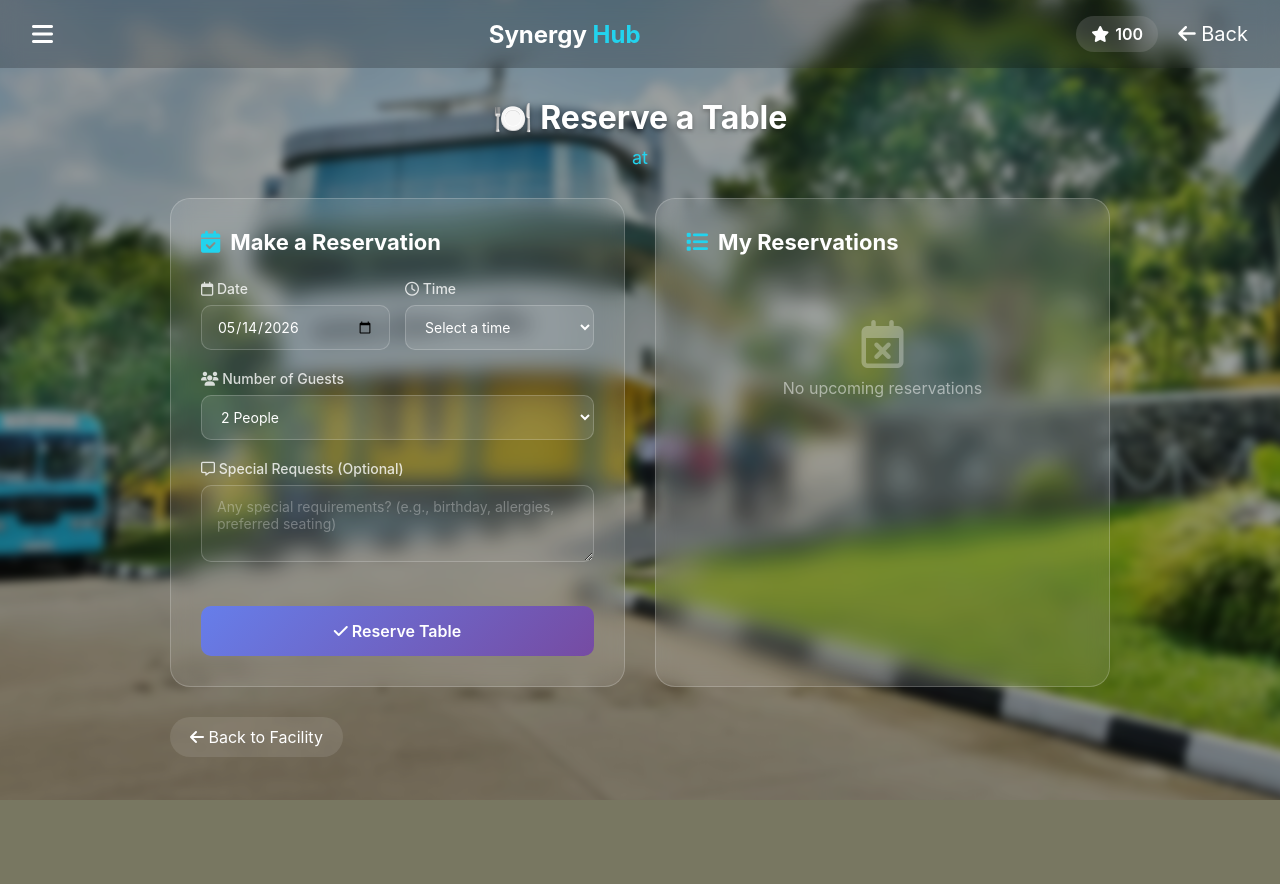
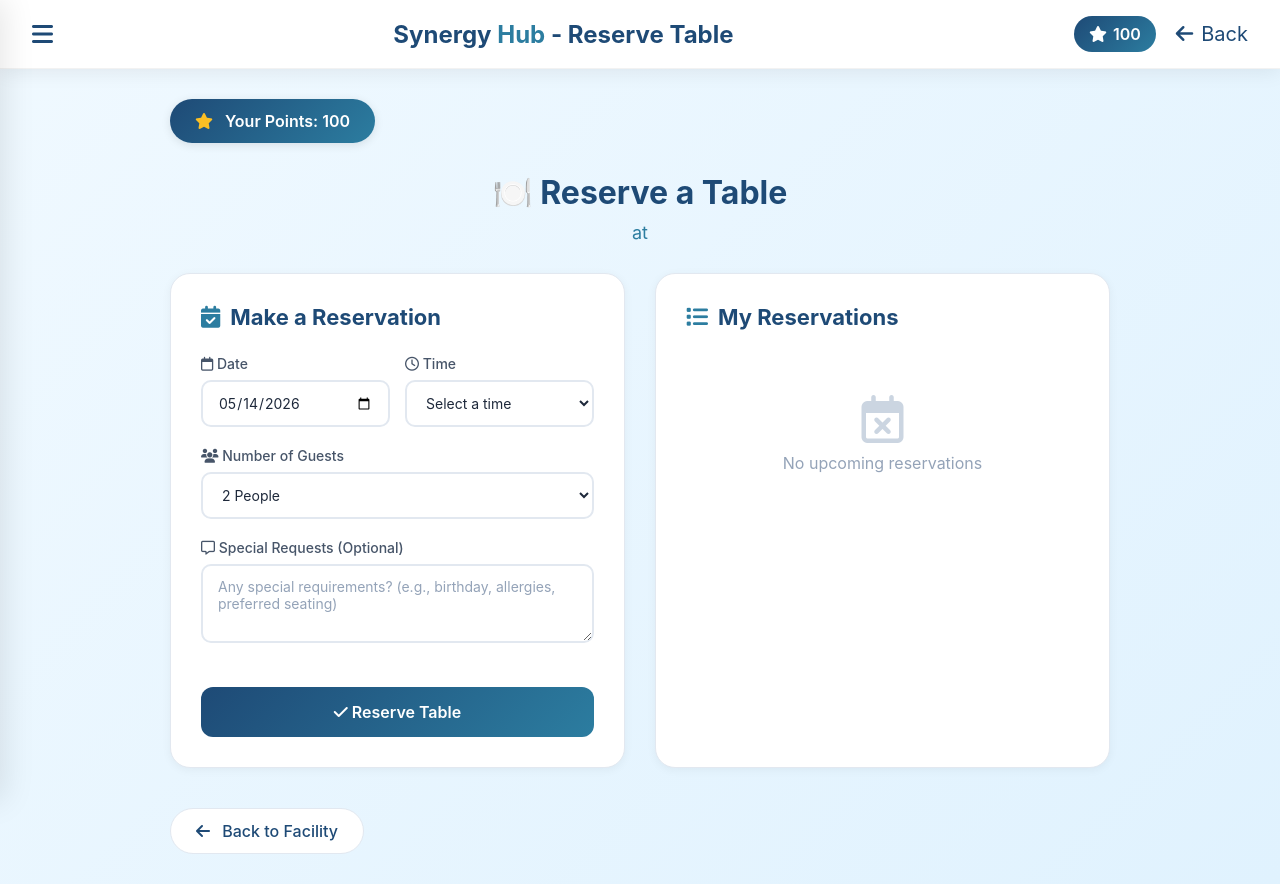
Before and after one commit to Dilshan-wijayawardhane/5CS024-Collaborative-Development, a PHP site: page /reserve_table.php in a window 1280 px wide. Before the commit the page ends 800 px from the top, so only its background shows below. Run offline with PHP 8.4, Linux system fonts and the light colour scheme; a user stored in the database is signed in; data comes from the database, SQL or seed files in the repository; data that the repository does not hold is empty.

Commit message:
Update reserve_table.php

```diff
--- a/synergy-hub_Full_Project/reserve_table.php
+++ b/synergy-hub_Full_Project/reserve_table.php
@@ -43,7 +43,6 @@
 mysqli_stmt_bind_param($reservations_stmt, "ii", $user_id, $facility_id);
 mysqli_stmt_execute($reservations_stmt);
 $reservations_result = mysqli_stmt_get_result($reservations_stmt);
-
 
 $user_sql = "SELECT PointsBalance FROM Users WHERE UserID = ?";
 $user_stmt = mysqli_prepare($conn, $user_sql);
@@ -95,7 +94,6 @@
     <meta charset="UTF-8">
     <meta name="viewport" content="width=device-width, initial-scale=1.0">
     <title>Reserve Table - Synergy Hub</title>
-    <link rel="stylesheet" href="style.css">
     <style>
         * {
             margin: 0;
@@ -106,47 +104,29 @@
 
         body {
             min-height: 100vh;
+            background: linear-gradient(135deg, #f0f9ff 0%, #e0f2fe 100%);
             position: relative;
         }
 
-        .bg {
-            position: fixed;
-            top: 0;
-            left: 0;
-            right: 0;
-            bottom: 0;
-            z-index: -1;
-        }
-
-        .bg::before {
-            content: "";
-            position: absolute;
-            inset: 0;
-            background-image: url("campus.jpg");
-            background-size: cover;
-            background-position: center;
-            filter: blur(4px) brightness(0.65);
-            transform: scale(1.05);
-            pointer-events: none;
-        }
-
+        /* NAVBAR - White/Blue theme */
         .navbar {
             display: flex;
             justify-content: space-between;
             align-items: center;
             padding: 16px 32px;
-            background: rgba(0,0,0,0.2);
-            backdrop-filter: blur(10px);
+            background: white;
+            box-shadow: 0 2px 20px rgba(0, 0, 0, 0.08);
+            border-bottom: 1px solid rgba(0, 0, 0, 0.05);
         }
 
         .logo {
             font-size: 24px;
             font-weight: 700;
-            color: white;
+            color: #1e4a76;
         }
 
         .logo span {
-            color: #22d3ee;
+            color: #2c7da0;
         }
 
         .icons {
@@ -156,9 +136,14 @@
         }
 
         .menu-btn {
-            color: white;
+            color: #1e4a76;
             font-size: 24px;
             cursor: pointer;
+            transition: transform 0.3s ease;
+        }
+
+        .menu-btn.active {
+            transform: rotate(90deg);
         }
 
         .points {
@@ -168,42 +153,178 @@
             font-weight: 600;
             padding: 8px 15px;
             border-radius: 20px;
-            background: rgba(255,255,255,0.15);
-            backdrop-filter: blur(10px);
+            background: linear-gradient(135deg, #1e4a76 0%, #2c7da0 100%);
+            color: white;
+            transition: all 0.3s;
+        }
+
+        .home-link {
+            color: #1e4a76;
+            font-size: 20px;
+            text-decoration: none;
+            transition: color 0.3s;
+            display: flex;
+            align-items: center;
+            gap: 8px;
+        }
+
+        .home-link:hover {
+            color: #2c7da0;
+        }
+
+        /* SIDEBAR - White/Blue theme */
+        .sidebar {
+            position: fixed;
+            left: -280px;
+            top: 0;
+            width: 280px;
+            height: 100%;
+            background: white;
+            transition: 0.4s cubic-bezier(0.4, 0, 0.2, 1);
+            z-index: 9999;
+            box-shadow: 4px 0 30px rgba(0, 0, 0, 0.1);
+            border-right: 1px solid rgba(0, 0, 0, 0.08);
+            overflow-y: auto;
+        }
+
+        .sidebar.active {
+            left: 0;
+        }
+
+        .sidebar-header {
+            padding: 25px 20px 20px 20px;
+            border-bottom: 1px solid rgba(0, 0, 0, 0.08);
+            margin-bottom: 15px;
+            background: linear-gradient(135deg, #1e4a76 0%, #2c7da0 100%);
+        }
+
+        .sidebar-header h2 {
+            color: white;
+            font-size: 24px;
+            font-weight: 700;
+            margin: 0 0 5px 0;
+        }
+
+        .sidebar-header p {
+            color: rgba(255, 255, 255, 0.8);
+            font-size: 13px;
+            margin: 0;
+        }
+
+        .sidebar-header p i {
+            color: #22d3ee;
+            margin-right: 5px;
+        }
+
+        .sidebar-user {
+            padding: 15px 20px;
+            background: #f8fafc;
+            margin: 0 15px 20px 15px;
+            border-radius: 16px;
+            border: 1px solid #e2e8f0;
+            display: flex;
+            align-items: center;
+            gap: 12px;
+        }
+
+        .sidebar-user-avatar {
+            width: 45px;
+            height: 45px;
+            border-radius: 12px;
+            background: linear-gradient(135deg, #1e4a76 0%, #2c7da0 100%);
+            display: flex;
+            align-items: center;
+            justify-content: center;
+            font-size: 20px;
             color: white;
         }
 
-        .home-link {
-            color: white;
-            font-size: 20px;
-            text-decoration: none;
+        .sidebar-user-info h4 {
+            color: #1e293b;
+            font-size: 15px;
+            margin: 0 0 3px 0;
+            font-weight: 600;
         }
 
-        .sidebar {
-            position: fixed;
-            left: -260px;
-            top: 0;
-            width: 260px;
-            height: 100%;
-            background: #0f172a;
-            padding-top: 70px;
-            transition: .35s;
-            z-index: 9999;
+        .sidebar-user-info p {
+            color: #64748b;
+            font-size: 12px;
+            margin: 0;
         }
 
-        .sidebar a {
-            display: block;
-            padding: 15px 20px;
-            color: white;
-            text-decoration: none;
-            opacity: .8;
-            transition: all 0.3s;
+        .sidebar-user-info p i {
+            color: #fbbf24;
         }
 
-        .sidebar a:hover {
-            opacity: 1;
-            background: #1e293b;
-            padding-left: 30px;
+        .sidebar-nav {
+            list-style: none;
+            padding: 0;
+            margin: 0;
+        }
+
+        .sidebar-nav-item {
+            margin: 4px 12px;
+        }
+
+        .sidebar-nav-link {
+            display: flex;
+            align-items: center;
+            padding: 12px 18px;
+            color: #475569;
+            text-decoration: none;
+            border-radius: 12px;
+            transition: all 0.3s ease;
+            gap: 12px;
+            font-weight: 500;
+            font-size: 15px;
+        }
+
+        .sidebar-nav-link i {
+            width: 22px;
+            font-size: 1.1rem;
+            color: #94a3b8;
+            transition: all 0.3s ease;
+        }
+
+        .sidebar-nav-link:hover {
+            background: #e0f2fe;
+            color: #1e4a76;
+        }
+
+        .sidebar-nav-link:hover i {
+            color: #2c7da0;
+        }
+
+        .sidebar-nav-link.active {
+            background: #e0f2fe;
+            color: #1e4a76;
+            border-left: 3px solid #2c7da0;
+        }
+
+        .sidebar-badge {
+            background: #ef4444;
+            color: white;
+            font-size: 10px;
+            font-weight: 600;
+            padding: 2px 6px;
+            border-radius: 30px;
+            margin-left: auto;
+        }
+
+        .sidebar-overlay {
+            position: fixed;
+            top: 0;
+            left: 0;
+            right: 0;
+            bottom: 0;
+            background: rgba(0, 0, 0, 0.4);
+            backdrop-filter: blur(3px);
+            z-index: 9998;
+            display: none;
+        }
+
+        .sidebar-overlay.active {
+            display: block;
         }
 
         .container {
@@ -213,31 +334,34 @@
         }
 
         .page-title {
-            color: white;
+            color: #1e4a76;
             font-size: 32px;
             margin-bottom: 10px;
             text-align: center;
-            text-shadow: 0 2px 4px rgba(0,0,0,0.3);
         }
 
         .facility-name {
-            color: #22d3ee;
+            color: #2c7da0;
             font-size: 18px;
             text-align: center;
             margin-bottom: 30px;
         }
 
         .points-badge {
-            background: rgba(255,255,255,0.15);
-            backdrop-filter: blur(10px);
+            background: linear-gradient(135deg, #1e4a76 0%, #2c7da0 100%);
             color: white;
-            padding: 15px 25px;
+            padding: 12px 25px;
             border-radius: 50px;
             display: inline-block;
             margin-bottom: 30px;
             font-weight: 600;
-            font-size: 18px;
-            border: 1px solid rgba(255,255,255,0.2);
+            font-size: 16px;
+            box-shadow: 0 2px 10px rgba(0, 0, 0, 0.1);
+        }
+
+        .points-badge i {
+            color: #fbbf24;
+            margin-right: 8px;
         }
 
         .reservation-container {
@@ -249,15 +373,15 @@
 
         /* Reservation Form */
         .reservation-form {
-            background: rgba(255,255,255,0.1);
-            backdrop-filter: blur(10px);
+            background: white;
             border-radius: 20px;
             padding: 30px;
-            border: 1px solid rgba(255,255,255,0.2);
+            border: 1px solid #e2e8f0;
+            box-shadow: 0 2px 10px rgba(0, 0, 0, 0.05);
         }
 
         .form-title {
-            color: white;
+            color: #1e4a76;
             font-size: 22px;
             margin-bottom: 25px;
             display: flex;
@@ -266,7 +390,7 @@
         }
 
         .form-title i {
-            color: #22d3ee;
+            color: #2c7da0;
         }
 
         .form-group {
@@ -275,7 +399,7 @@
 
         .form-group label {
             display: block;
-            color: rgba(255,255,255,0.8);
+            color: #475569;
             margin-bottom: 8px;
             font-size: 14px;
             font-weight: 500;
@@ -287,9 +411,9 @@
             width: 100%;
             padding: 12px 15px;
             border-radius: 10px;
-            border: 1px solid rgba(255,255,255,0.2);
-            background: rgba(255,255,255,0.05);
-            color: white;
+            border: 2px solid #e2e8f0;
+            background: white;
+            color: #1e293b;
             font-size: 14px;
             outline: none;
             transition: all 0.3s;
@@ -298,23 +422,17 @@
         .form-group input:focus,
         .form-group select:focus,
         .form-group textarea:focus {
-            border-color: #22d3ee;
-            background: rgba(255,255,255,0.1);
+            border-color: #2c7da0;
+            box-shadow: 0 0 0 3px rgba(44, 125, 160, 0.1);
         }
 
         .form-group input::placeholder,
         .form-group textarea::placeholder {
-            color: rgba(255,255,255,0.3);
+            color: #94a3b8;
         }
 
         .form-group select {
             cursor: pointer;
-            background: rgba(255,255,255,0.1);
-        }
-
-        .form-group select option {
-            background: #1e293b;
-            color: white;
         }
 
         .form-row {
@@ -323,43 +441,12 @@
             gap: 15px;
         }
 
-
-        .time-slots {
-            display: grid;
-            grid-template-columns: repeat(3, 1fr);
-            gap: 10px;
-            margin-top: 10px;
-        }
-
-        .time-slot {
-            padding: 12px 8px;
-            text-align: center;
-            background: rgba(255,255,255,0.05);
-            border: 1px solid rgba(255,255,255,0.2);
-            border-radius: 10px;
-            color: white;
-            cursor: pointer;
-            transition: all 0.3s;
-            font-size: 13px;
-        }
-
-        .time-slot:hover {
-            background: rgba(255,255,255,0.15);
-            border-color: #22d3ee;
-        }
-
-        .time-slot.selected {
-            background: linear-gradient(135deg, #667eea 0%, #764ba2 100%);
-            border-color: transparent;
-        }
-
-
         .submit-btn {
             width: 100%;
             padding: 15px;
-            background: linear-gradient(135deg, #667eea 0%, #764ba2 100%);
+            background: linear-gradient(135deg, #1e4a76 0%, #2c7da0 100%);
             border: none;
-            border-radius: 10px;
+            border-radius: 12px;
             color: white;
             font-weight: 600;
             cursor: pointer;
@@ -370,14 +457,13 @@
 
         .submit-btn:hover {
             transform: translateY(-2px);
-            box-shadow: 0 5px 20px rgba(102, 126, 234, 0.4);
+            box-shadow: 0 5px 20px rgba(30, 74, 118, 0.3);
         }
 
-
         .success-msg {
-            background: rgba(16, 185, 129, 0.2);
+            background: #dcfce7;
             border: 1px solid #10b981;
-            color: #10b981;
+            color: #166534;
             padding: 15px;
             border-radius: 10px;
             margin-bottom: 20px;
@@ -385,30 +471,30 @@
         }
 
         .error-msg {
-            background: rgba(239, 68, 68, 0.2);
+            background: #fee2e2;
             border: 1px solid #ef4444;
-            color: #ef4444;
+            color: #b91c1c;
             padding: 15px;
             border-radius: 10px;
             margin-bottom: 20px;
             text-align: center;
         }
 
-
+        /* My Reservations */
         .my-reservations {
-            background: rgba(255,255,255,0.1);
-            backdrop-filter: blur(10px);
+            background: white;
             border-radius: 20px;
             padding: 30px;
-            border: 1px solid rgba(255,255,255,0.2);
+            border: 1px solid #e2e8f0;
+            box-shadow: 0 2px 10px rgba(0, 0, 0, 0.05);
         }
 
         .reservation-item {
-            background: rgba(255,255,255,0.05);
+            background: #f8fafc;
             border-radius: 15px;
             padding: 20px;
             margin-bottom: 15px;
-            border-left: 4px solid #22d3ee;
+            border-left: 4px solid #2c7da0;
         }
 
         .reservation-item:last-child {
@@ -416,14 +502,14 @@
         }
 
         .reservation-item .date {
-            color: #22d3ee;
+            color: #2c7da0;
             font-weight: 600;
             font-size: 16px;
             margin-bottom: 8px;
         }
 
         .reservation-item .details {
-            color: rgba(255,255,255,0.8);
+            color: #64748b;
             font-size: 14px;
             margin-bottom: 10px;
             line-height: 1.5;
@@ -448,7 +534,7 @@
         }
 
         .status-completed {
-            background: #6b7280;
+            background: #64748b;
             color: white;
         }
 
@@ -474,7 +560,7 @@
         }
 
         .no-reservations {
-            color: rgba(255,255,255,0.5);
+            color: #94a3b8;
             text-align: center;
             padding: 40px 20px;
         }
@@ -482,24 +568,31 @@
         .no-reservations i {
             font-size: 48px;
             margin-bottom: 10px;
-            color: rgba(255,255,255,0.3);
+            color: #cbd5e1;
         }
 
         .back-btn {
             display: inline-block;
-            margin-top: 30px;
-            color: white;
+            margin-top: 40px;
+            color: #1e4a76;
             text-decoration: none;
             font-size: 16px;
-            padding: 10px 20px;
-            background: rgba(255,255,255,0.1);
+            padding: 12px 25px;
+            background: white;
             border-radius: 30px;
+            border: 1px solid #e2e8f0;
             transition: all 0.3s;
+            font-weight: 500;
         }
 
         .back-btn:hover {
-            background: rgba(255,255,255,0.2);
-            color: #22d3ee;
+            background: #1e4a76;
+            color: white;
+            border-color: #1e4a76;
+        }
+
+        .back-btn i {
+            margin-right: 8px;
         }
 
         @media (max-width: 768px) {
@@ -511,34 +604,44 @@
                 grid-template-columns: 1fr;
             }
 
-            .time-slots {
-                grid-template-columns: repeat(2, 1fr);
+            .container {
+                padding: 20px;
             }
         }
     </style>
 </head>
 <body>
 
-<div class="bg"></div>
-
-
 <div id="sidebar" class="sidebar">
-    <a href="index.php">Home</a>
-    <a href="facilities.php">Facilities</a>
-    <a href="transport.php">Transport</a>
-    <a href="game.php">Game Field</a>
-    <a href="clubs.php">Club Hub</a>
-    <a href="qr.html">QR Scanner</a>
+    <div class="sidebar-header">
+        <h2>Synergy Hub</h2>
+        <p><i class="fa-solid fa-circle"></i> Connect · Collaborate · Create</p>
+    </div>
+    <div class="sidebar-user">
+        <div class="sidebar-user-avatar">
+            <i class="fa-solid fa-user"></i>
+        </div>
+        <div class="sidebar-user-info">
+            <h4><?php echo htmlspecialchars($user['Name'] ?? 'User'); ?></h4>
+            <p><i class="fa-solid fa-star"></i> <?php echo $user['PointsBalance'] ?? 0; ?> points</p>
+        </div>
+    </div>
+    <ul class="sidebar-nav">
+        <li class="sidebar-nav-item"><a href="index.php" class="sidebar-nav-link"><i class="fa-solid fa-home"></i> Home</a></li>
+        <li class="sidebar-nav-item"><a href="facilities.php" class="sidebar-nav-link"><i class="fa-solid fa-building"></i> Facilities</a></li>
+        <li class="sidebar-nav-item"><a href="transport.php" class="sidebar-nav-link"><i class="fa-solid fa-bus"></i> Transport</a></li>
+        <li class="sidebar-nav-item"><a href="game.php" class="sidebar-nav-link"><i class="fa-solid fa-futbol"></i> Game Field</a></li>
+        <li class="sidebar-nav-item"><a href="clubs.php" class="sidebar-nav-link"><i class="fa-solid fa-users"></i> Club Hub</a></li>
+        <li class="sidebar-nav-item"><a href="qr.html" class="sidebar-nav-link"><i class="fa-solid fa-qrcode"></i> QR Scanner</a></li>
+    </ul>
 </div>
-
+<div class="sidebar-overlay" id="sidebarOverlay" onclick="toggleSidebar()"></div>
 
 <header class="navbar">
     <div class="menu-btn" onclick="toggleSidebar()">
         <i class="fa-solid fa-bars"></i>
     </div>
-
-    <h1 class="logo">Synergy <span>Hub</span></h1>
-
+    <h1 class="logo">Synergy <span>Hub</span> - Reserve Table</h1>
     <div class="icons">
         <div class="points">
             <i class="fa-solid fa-star"></i>
@@ -550,8 +653,11 @@
     </div>
 </header>
 
+<div class="container">
 
-<div class="container">
+    <div class="points-badge">
+        <i class="fa-solid fa-star"></i> Your Points: <?php echo $user['PointsBalance']; ?>
+    </div>
 
     <h1 class="page-title">🍽️ Reserve a Table</h1>
     <div class="facility-name">at <?php echo htmlspecialchars($facility['Name']); ?></div>
@@ -615,7 +721,6 @@
             </form>
         </div>
 
-
         <div class="my-reservations">
             <h3 class="form-title">
                 <i class="fa-solid fa-list"></i> My Reservations
@@ -664,24 +769,33 @@
 <script>
 function toggleSidebar() {
     const sidebar = document.querySelector(".sidebar");
-    sidebar.style.left = sidebar.style.left === "0px" ? "-260px" : "0px";
+    const overlay = document.getElementById("sidebarOverlay");
+    const menuBtn = document.querySelector(".menu-btn");
+
+    if(sidebar.classList.contains("active")) {
+        sidebar.classList.remove("active");
+        overlay.classList.remove("active");
+        menuBtn.classList.remove("active");
+    } else {
+        sidebar.classList.add("active");
+        overlay.classList.add("active");
+        menuBtn.classList.add("active");
+    }
 }
 
 document.addEventListener("click", function(e) {
     const sidebar = document.querySelector(".sidebar");
     const btn = document.querySelector(".menu-btn");
-    if(sidebar && btn && !sidebar.contains(e.target) && !btn.contains(e.target)) {
-        sidebar.style.left = "-260px";
+    const overlay = document.getElementById("sidebarOverlay");
+
+    if(sidebar && btn && overlay &&
+       !sidebar.contains(e.target) &&
+       !btn.contains(e.target) &&
+       sidebar.classList.contains("active")) {
+        sidebar.classList.remove("active");
+        overlay.classList.remove("active");
+        btn.classList.remove("active");
     }
-});
-
-
-document.querySelectorAll('.time-slot').forEach(slot => {
-    slot.addEventListener('click', function() {
-        document.querySelectorAll('.time-slot').forEach(s => s.classList.remove('selected'));
-        this.classList.add('selected');
-        document.getElementById('reservationTime').value = this.dataset.time;
-    });
 });
 
 // Cancel reservation via AJAX
@@ -706,7 +820,6 @@
     }
 }
 
-
 document.addEventListener('DOMContentLoaded', function() {
     let today = new Date().toISOString().split('T')[0];
     document.getElementById('reservationDate').setAttribute('min', today);
```
